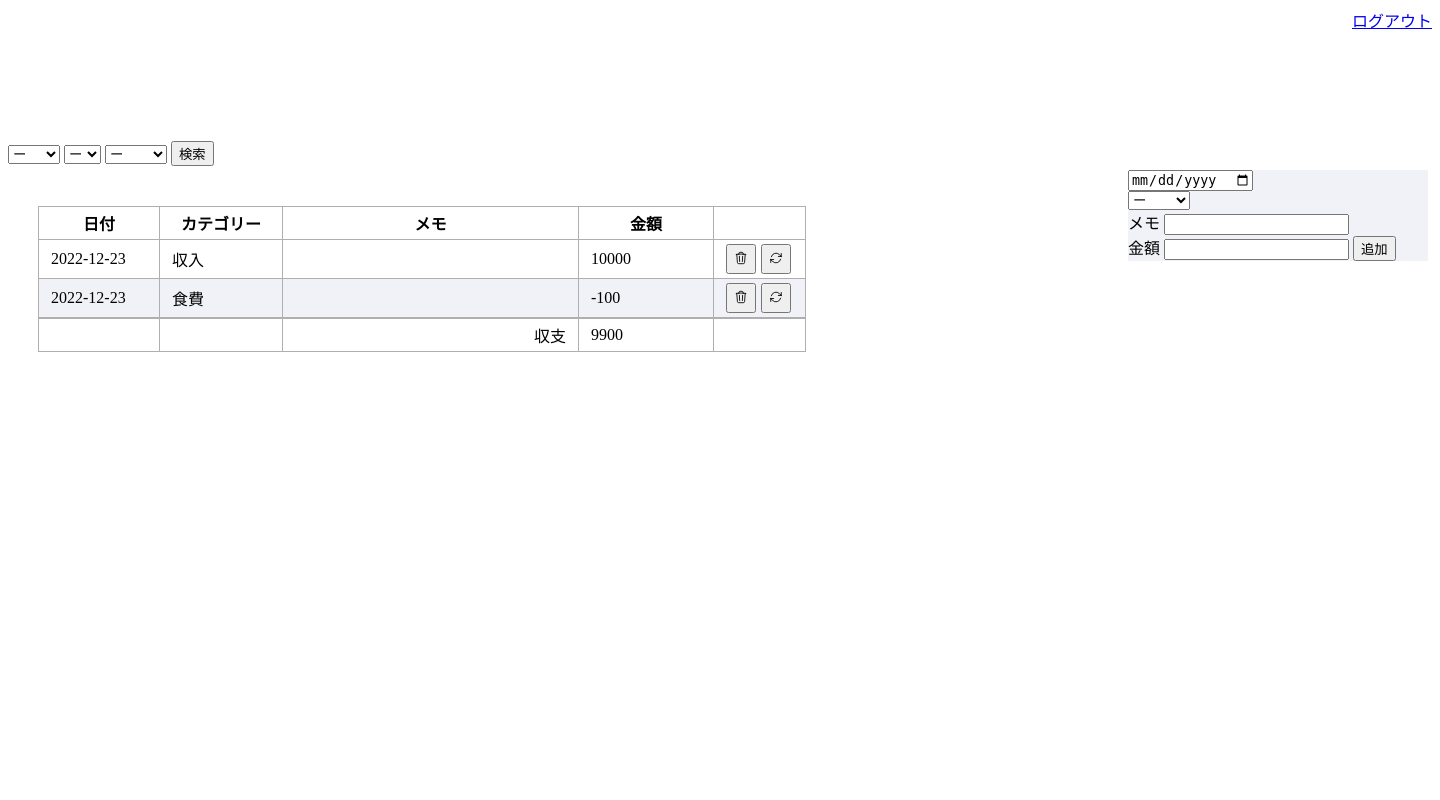
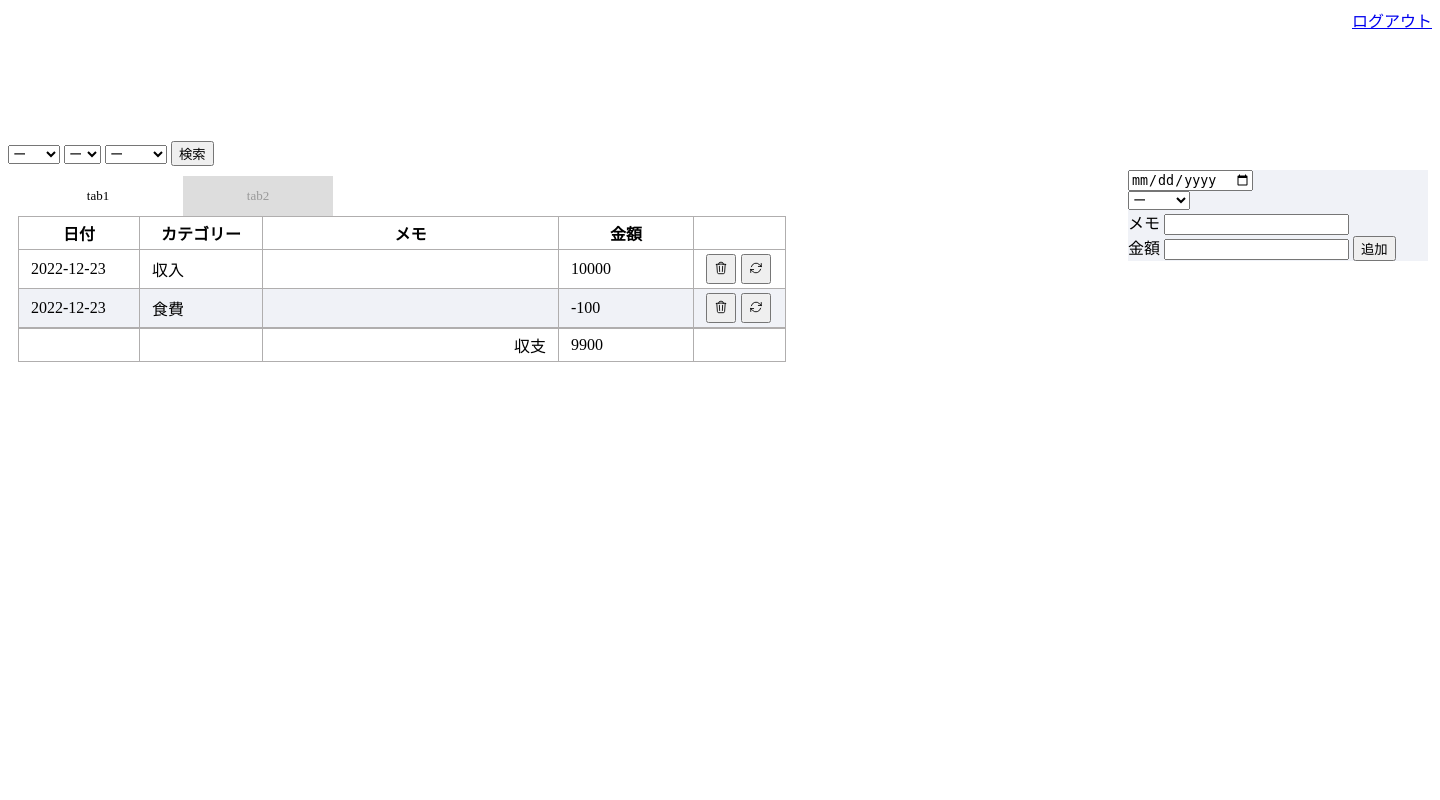
Before and after one commit to kumyuu326/money-manage, a Flask app: page /index in a window 1440 px wide. Run offline with Flask 2, Linux system fonts and the light colour scheme; a user stored in the database is signed in; data comes from the database, SQL or seed files in the repository; both versions use the stored data as it was after the commit.

Commit message:
1/11 start

```diff
--- a/app.py
+++ b/app.py
@@ -1,6 +1,5 @@
 from crypt import methods
 from datetime import datetime, date
-from inspect import istraceback
 import os
 from flask import Flask, render_template, request, redirect, session, url_for
 from flask_login import UserMixin, LoginManager, current_user, login_required, login_user, logout_user
@@ -109,8 +108,6 @@ def new():
         use_category = request.form.get('use_category')
         detail_text = request.form.get('detail_text')
         price = request.form.get('price')
-        if use_category != '収入':
-            price = str(int(price)*-1)
         year = int(use_date.year)
         month = int(use_date.month)
 
@@ -182,8 +179,6 @@ def u():
         list.use_category = request.form["use_category"]
         list.detail_text = request.form["detail_text"]
         list.price = request.form["price"]
-        if list.use_category != '収入':
-            list.price = str(int(list.price)*-1)
         list.year = int(list.use_date.year)
         list.month = int(list.use_date.month)
 
--- a/static/style.css
+++ b/static/style.css
@@ -93,9 +93,19 @@ table tfoot{
     top: 120px;
     left: 1120px;
 }
+.panel_area{
+    margin-left: 10px;
+}
 
-div.moneylist{
-    position: relative;
-    left: 30px;
-    top: 40px;
-}
+.tab_wrap{margin:10px auto;}
+input[type="radio"]{display:none;}
+.tab_area{font-size:0; margin:0 10px;}
+.tab_area label{width:150px; margin:0 5px; display:inline-block; padding:12px 0; color:#999; background:#ddd; text-align:center; font-size:13px; cursor:pointer; transition:ease 0.2s opacity;}
+.tab_area label:hover{opacity:0.5;}
+.panel_area{background:#fff;}
+.moneylist{display:none;}
+
+#tab1:checked ~ .tab_area .tab1_label{background:#fff; color:#000;}
+#tab1:checked ~ .panel_area #panel1{display:block;}
+#tab2:checked ~ .tab_area .tab2_label{background:#fff; color:#000;}
+#tab2:checked ~ .panel_area #panel2{display:block;}
--- a/templates/index.html
+++ b/templates/index.html
@@ -60,9 +60,17 @@
     <input type="submit" value="検索">
 </form>
 
+<div class="tab_wrap">
+    <input type="radio" name="tab_btn" id="tab1" checked>
+    <input type="radio" name="tab_btn" id="tab2">
 
+<div class="tab_area">
+    <label for="tab1" class="tab1_label">tab1</label>
+    <label for="tab2" class="tab2_label">tab2</label>
+</div>
 
-<div class="moneylist" id="area1" style="height: 500px;overflow: scroll;width: 900px;">
+<div class="panel_area">
+<div class="moneylist" id="panel1" style="height: 500px;overflow: scroll;width: 900px;">
 <table>
     <thead class="list_head">
         <tr>
@@ -118,6 +126,64 @@
 </table>
 </div>
 
+<div class="moneylist" id="panel2" style="height: 500px;overflow: scroll;width: 900px;">
+    <table>
+        <thead class="list_head">
+            <tr>
+                <th class="date_col">日付</th>
+                <th class="category_col">カテゴリー</th>
+                <th class="detail_col">メモ</th>
+                <th class="price_col">金額</th>
+                <th class="delete_button"></th>
+                <th class="update_button"></th>
+            </tr>
+        </thead>
+
+        <tbody>
+        {% for money in moneys %}
+            <tr>
+                <td class="date_col">{{ money.use_date }}</td>
+                <td class="category_col">{{ money.use_category }}</td>
+                <td class="detail_col">{{ money.detail_text }}</td>
+                <td class="price_col">{{ money.price }}</td>
+                <td class="delete_button" style="padding: 4px; padding-left: 12px;">
+                <form action="/delete" method="post" class="delete_button">
+                    <button type="submit" name="id" value="{{ money.id }}" class="delete_button">
+                        <svg xmlns="http://www.w3.org/2000/svg" fill="none" viewBox="0 0 24 24" stroke-width="1.5" stroke="currentColor" class="w-6 h-6">
+                            <path stroke-linecap="round" stroke-linejoin="round" d="M14.74 9l-.346 9m-4.788 0L9.26 9m9.968-3.21c.342.052.682.107 1.022.166m-1.022-.165L18.16 19.673a2.25 2.25 0 01-2.244 2.077H8.084a2.25 2.25 0 01-2.244-2.077L4.772 5.79m14.456 0a48.108 48.108 0 00-3.478-.397m-12 .562c.34-.059.68-.114 1.022-.165m0 0a48.11 48.11 0 013.478-.397m7.5 0v-.916c0-1.18-.91-2.164-2.09-2.201a51.964 51.964 0 00-3.32 0c-1.18.037-2.09 1.022-2.09 2.201v.916m7.5 0a48.667 48.667 0 00-7.5 0" />
+                        </svg>
+                      </button>
+                </form>
+                </td>
+                <td class="update_button">
+                    <form action="/update" method="post" class="update_button">
+                        <button type="submit" name="id" value="{{ money.id }}" class="update_button">
+                            <svg xmlns="http://www.w3.org/2000/svg" fill="none" viewBox="0 0 24 24" stroke-width="1.5" stroke="currentColor" class="w-6 h-6">
+                                <path stroke-linecap="round" stroke-linejoin="round" d="M16.023 9.348h4.992v-.001M2.985 19.644v-4.992m0 0h4.992m-4.993 0l3.181 3.183a8.25 8.25 0 0013.803-3.7M4.031 9.865a8.25 8.25 0 0113.803-3.7l3.181 3.182m0-4.991v4.99" />
+                            </svg>
+                        </button>
+                    </form>
+                </td>
+            </tr>
+        {% endfor %}
+        </tbody>
+
+        <tfoot class="list_foot">
+            <tr>
+                <td class="date_col" id="sum"></td>
+                <td class="category_col" id="sum"></td>
+                <td class="detail_col" id="sum" align="right">wa</td>
+                <td class="price_col" id="sum">{{ sum_price }}</td>
+                <td class="delete_button"></td>
+                <td class="update_button"></td>
+            </tr>
+        </tfoot>
+
+    </table>
+    </div>
+</div>
+</div>
+
 
 
 {% endblock content %}
```
Also changed, not shown: blog.db.
